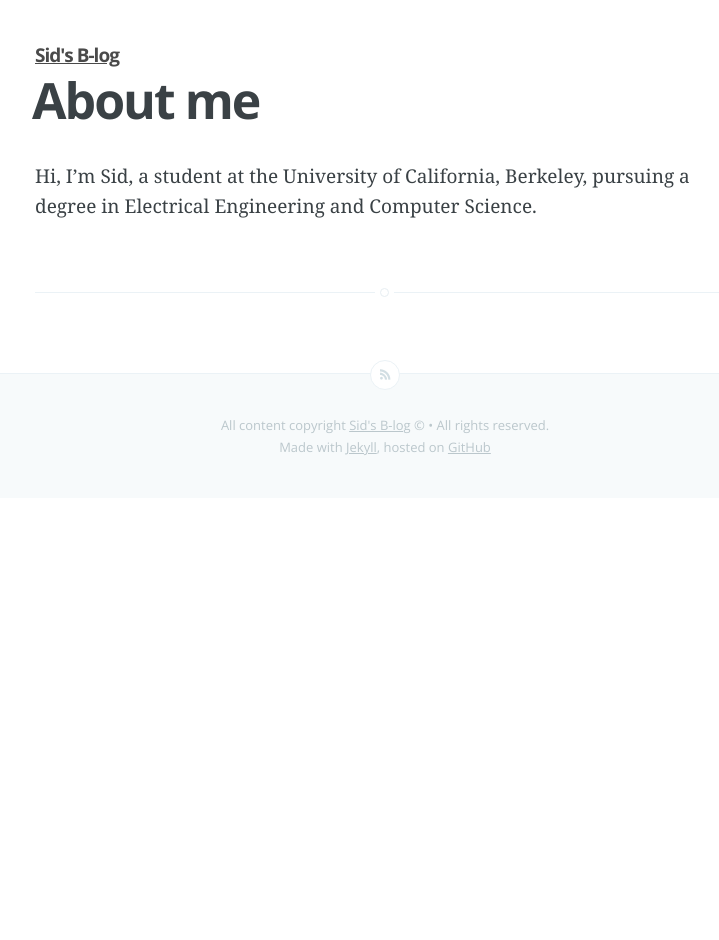
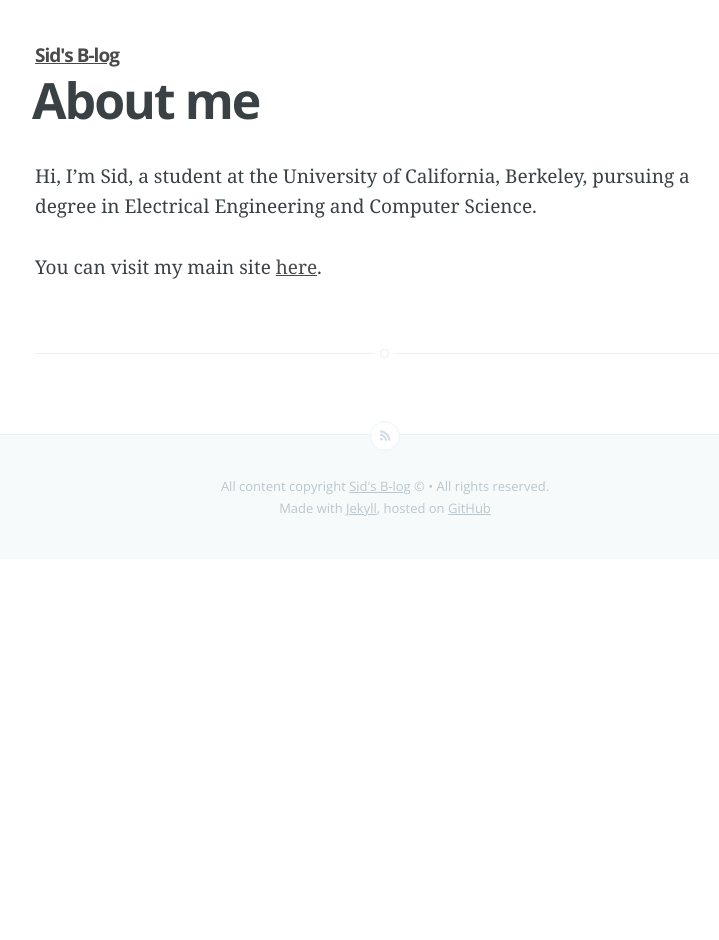
Before and after one commit to sidharthgoel/sidharthgoel.github.io, a Jekyll site: the page built from about.md, in a window 1280 px wide. Shown: the whole page, without its empty margins (255-974 px from the left). Built offline with Jekyll 4.4.1, drawn with Linux system fonts in a browser that asks for light colours; Markdown is read by kramdown in place of the engine named in the settings.

Commit message:
blog fix

```diff
--- a/about.md
+++ b/about.md
@@ -4,3 +4,5 @@ title: About me
 ---
 
 Hi, I'm Sid, a student at the University of California, Berkeley, pursuing a degree in Electrical Engineering and Computer Science.
+
+You can visit my main site [here](http://sidharthgoel.com/).
```
